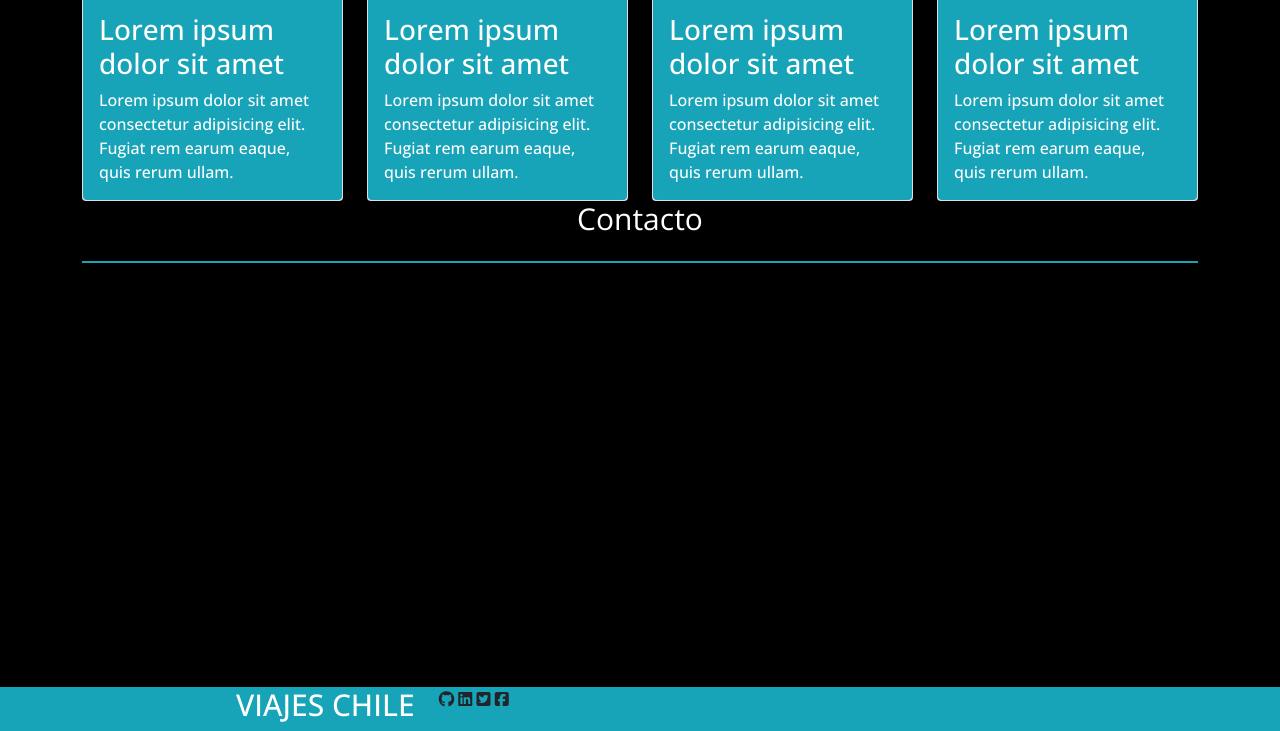
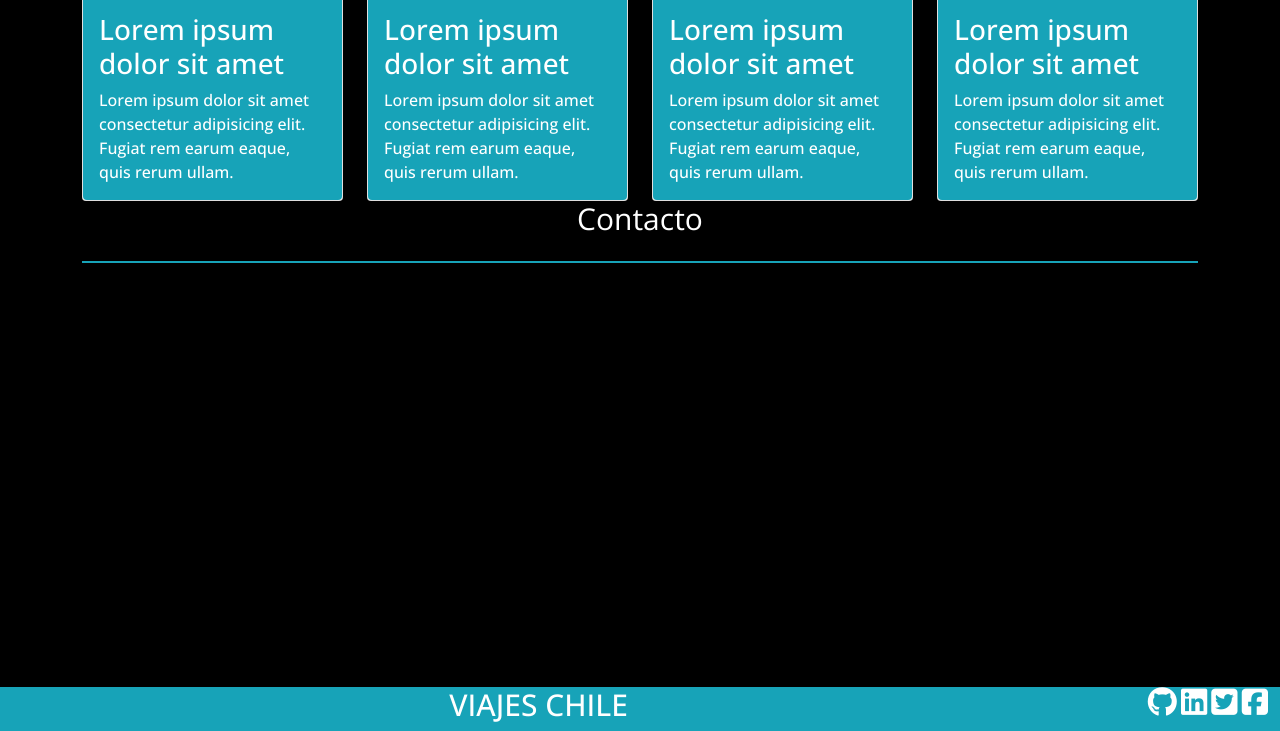
Before and after one commit to cesariv22/Viajes-Chile, a plain HTML site: page index.html in a window 1280 px wide. Shown: the part 1749-2480 px from the top of the page. Drawn offline with nearby package versions, Linux system fonts and the light colour scheme; a script that the page names is missing.

Commit message:
second change footer

```diff
--- a/assets/css/styles.css
+++ b/assets/css/styles.css
@@ -94,3 +94,8 @@ body {
     color: var(--white);
     font-size: 30px;
 }
+
+.icons-footer {
+    color: var(--white);
+    font-size: 30px;
+}
--- a/index.html
+++ b/index.html
@@ -224,14 +224,14 @@
     <!--section footer-->
     <footer class="container-fluid">
         <section class="row section-footer">
-            <div class="col-4 text-end">
+            <div class="col-6 text-end">
                 <h3 class="text-uppercase text-footer">viajes chile</h3>
             </div>
-            <div class="col-8">
-                <i class="fab fa-github"></i>
-                <i class="fab fa-linkedin"></i>
-                <i class="fab fa-twitter-square"></i>
-                <i class="fab fa-facebook-square"></i>
+            <div class="col-6 text-end">
+                <i class="fab fa-github icons-footer"></i>
+                <i class="fab fa-linkedin icons-footer"></i>
+                <i class="fab fa-twitter-square icons-footer"></i>
+                <i class="fab fa-facebook-square icons-footer"></i>
             </div>
 
         </section>
```
